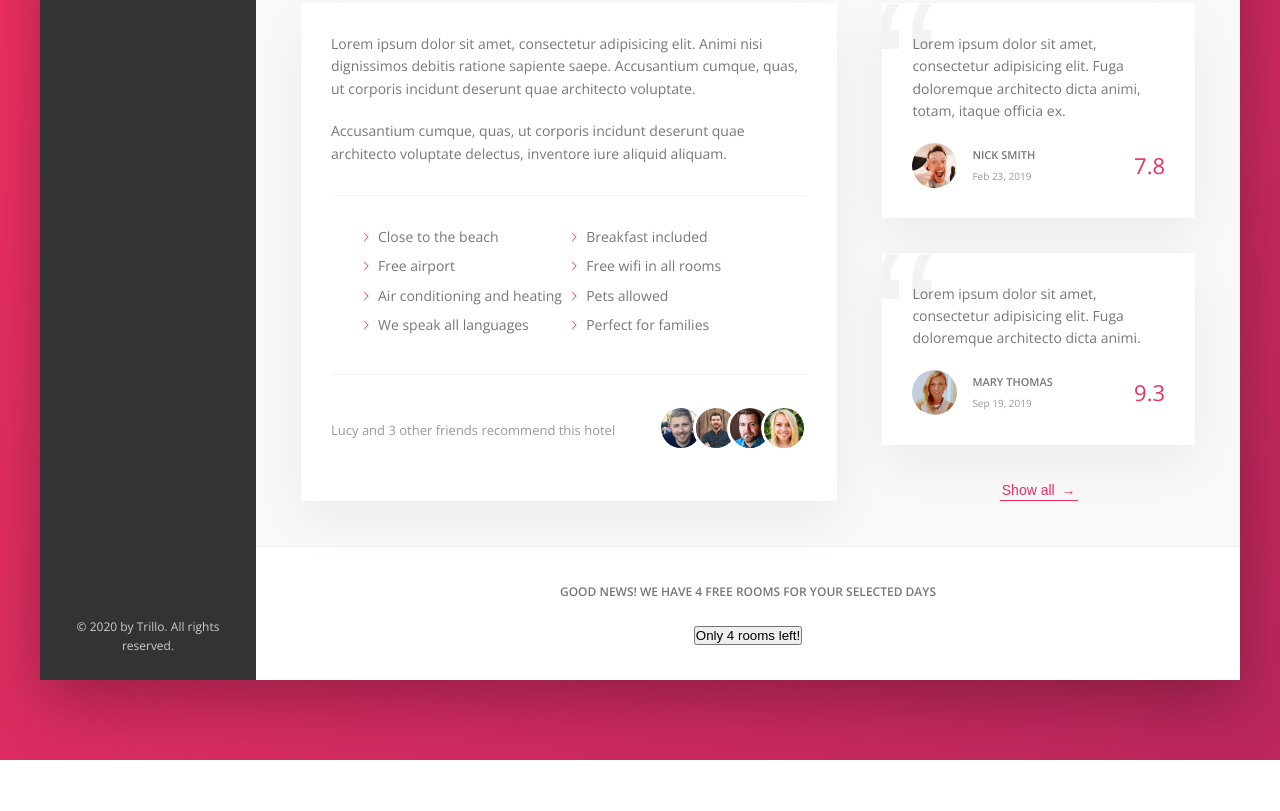
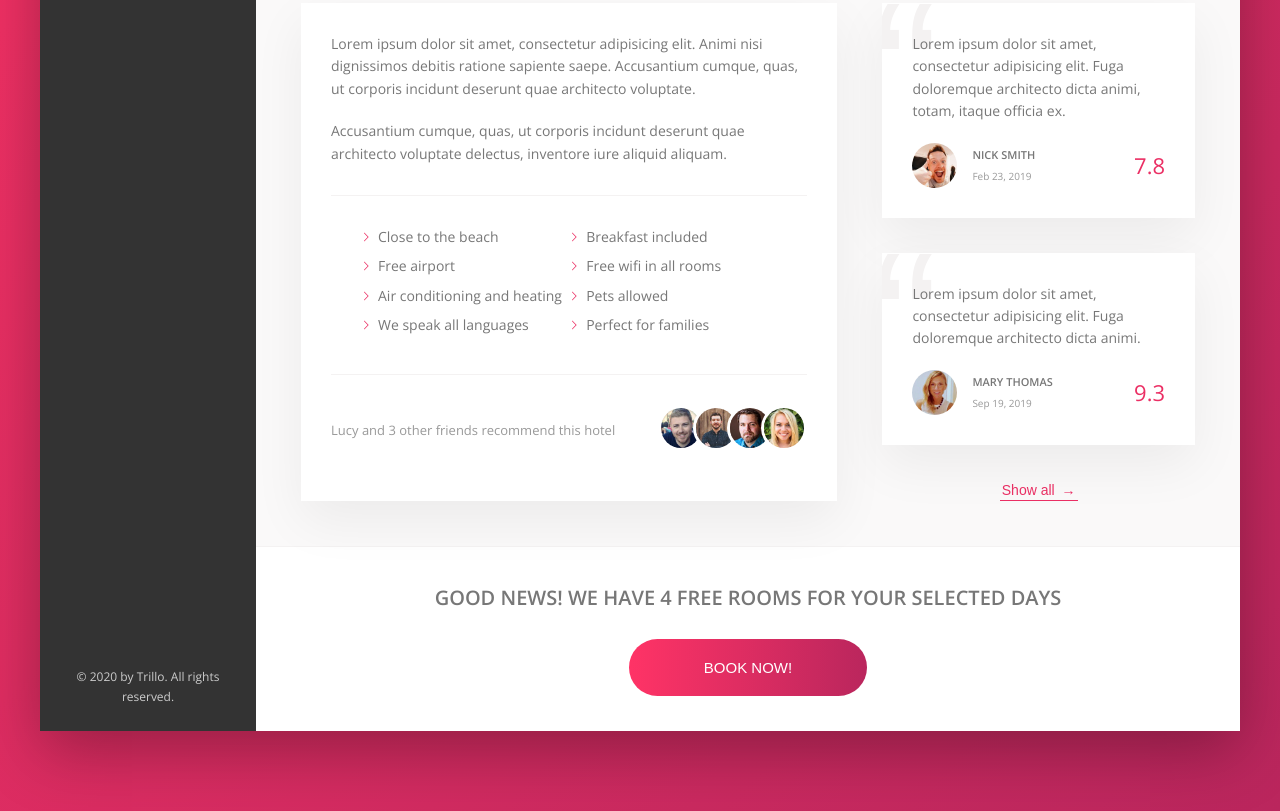
Before and after one commit to AlinaZakirod/trillo-css_course, a website: page index.html in a window 1280 px wide. Shown: the part 644-1455 px from the top of the page. Before the commit the page ends 1404 px from the top, so only its background shows below. Drawn offline with nearby package versions, Linux system fonts and the light colour scheme.

Commit message:
cta styling

```diff
--- a/index.html
+++ b/index.html
@@ -273,7 +273,9 @@
               Good news! we have 4 free rooms for your selected days
             </h2>
             <button class="btn">
-              Only 4 rooms left!
+              <span class="btn__visible">Book now!</span>
+              <span class="btn__invisible">Only 4 rooms left!</span>
+
             </button>
           </div>
 
--- a/sass/_components.scss
+++ b/sass/_components.scss
@@ -448,8 +448,40 @@
   text-align: center;
 
   &__book-now {
-    font-size: 1.2rem;
+    font-size: 2rem;
     text-transform: uppercase;
     margin-bottom: 2.5rem;
   }
 }
+
+//////////////////////////
+// BUTTON
+
+.btn {
+  font-size: 1.5rem;
+  font-weight: 300;
+  text-transform: uppercase;
+  border-radius: 100px;
+  border: none;
+  background-image: linear-gradient(
+    to right,
+    var(--color-primary-light),
+    var(--color-primary-dark)
+  );
+  color: #fff;
+  position: relative;
+
+  &__visible {
+    display: inline-block;
+    padding: 2rem 7.5rem;
+  }
+  &__invisible {
+    display: inline-block;
+    position: absolute;
+    padding: 2rem 0;
+    height: 100%;
+    width: 100%;
+    left: 0;
+    top: -100%;
+  }
+}
```
Also changed, not shown: css/style.css.
